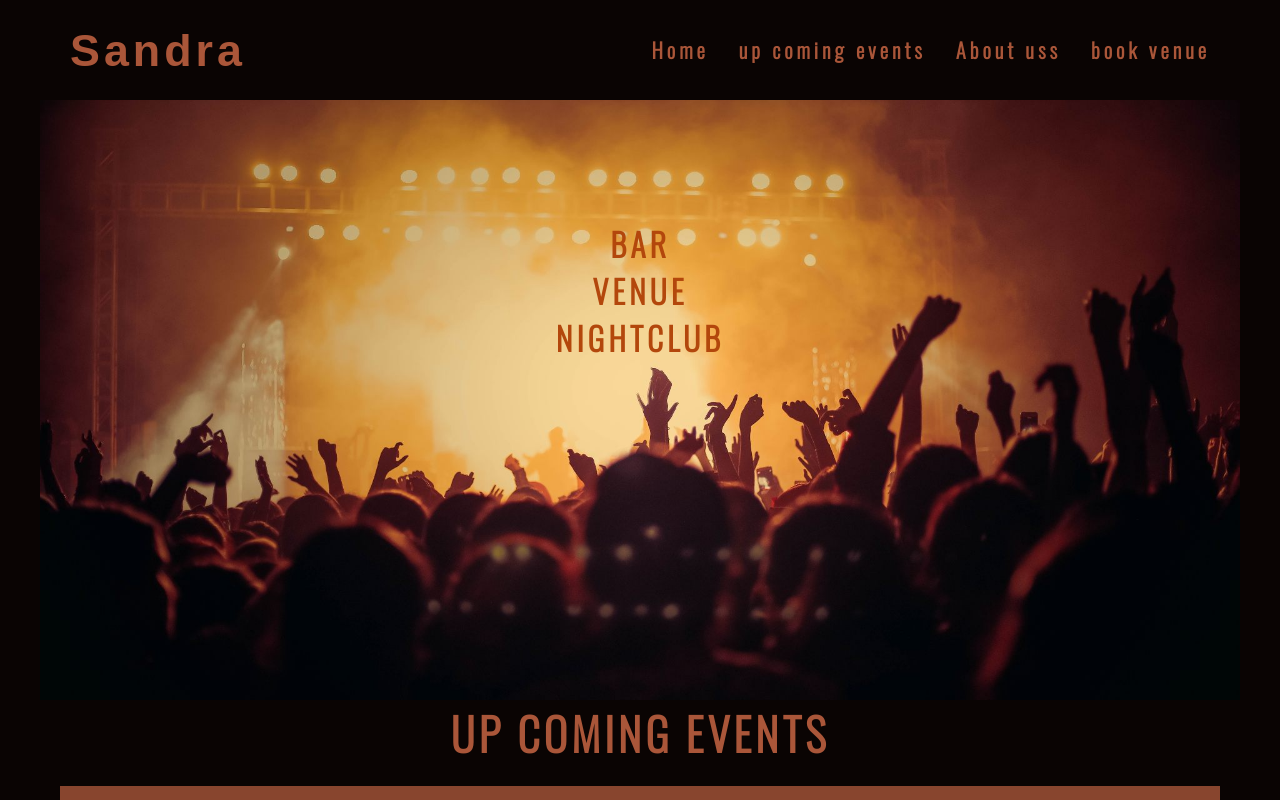
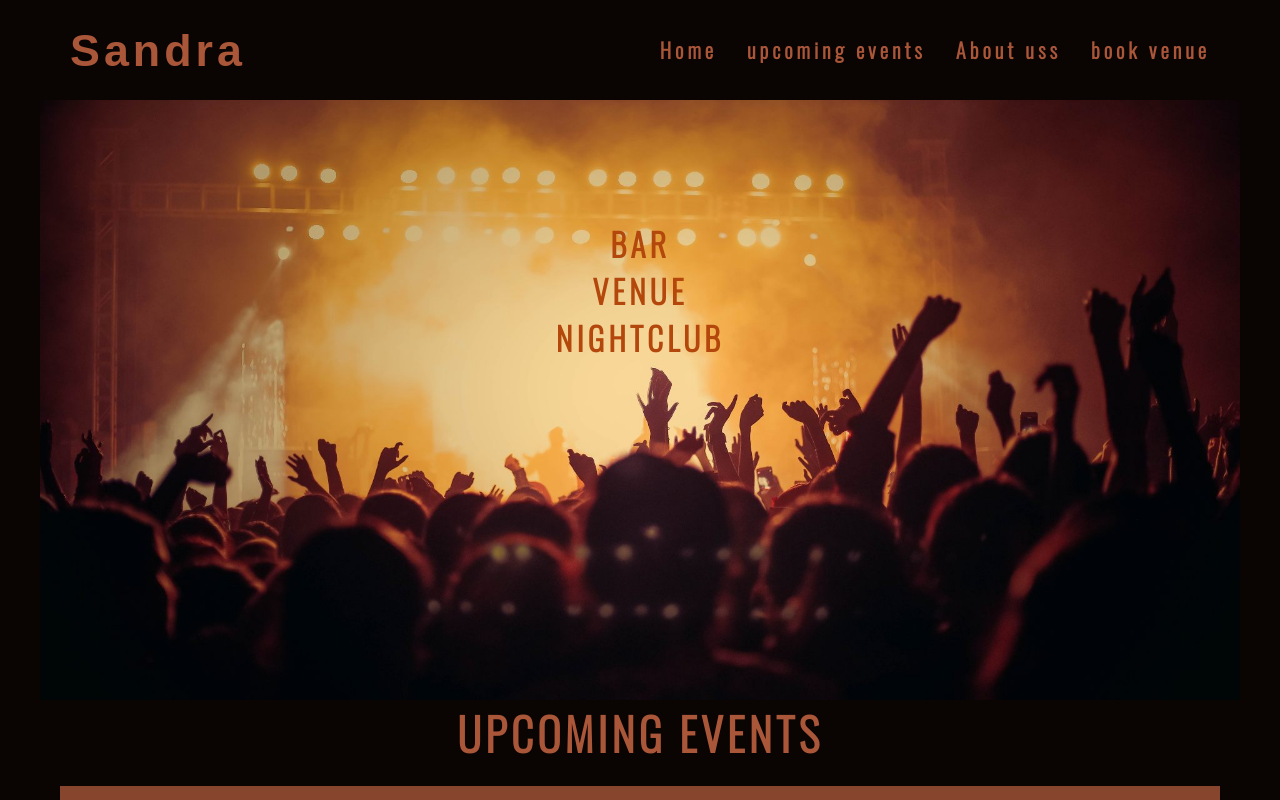
Before and after one commit to Ljunkan22/sandra, a plain HTML site: page index.html in a window 1280 px wide. Shown: the top 800 px of the page. Drawn offline with nearby package versions, Linux system fonts and the light colour scheme; a web font is replaced by a local one.

Commit message:
fix speling and the upcoming event h1 titel to h2

```diff
--- a/assets/css/style.css
+++ b/assets/css/style.css
@@ -125,7 +125,7 @@ header {
     overflow: hidden;
 }
 
-#events h1 {
+#section-title {
     text-align: center;
     background-color: #0A0403;
     color: #AA5639;
--- a/index.html
+++ b/index.html
@@ -23,10 +23,10 @@
                     <a href="book-venue.html">book venue</a>
                 </li>
                 <li>
-                    <a href="about-uss.html">About uss</a>
+                    <a href="about-us.html">About uss</a>
                 </li>
                 <li>
-                    <a href="#events">up coming events</a>
+                    <a href="#events">upcoming events</a>
                 </li>
                 <li>
                     <a href="index.html">Home</a>
@@ -53,7 +53,7 @@
 <!-- up coming events times and dates -->
     <section id="events">
 
-        <h1>Up coming events</h1>
+        <h2 id="section-title">Upcoming events</h2>
 
         <div>
             <img src="assets/images/tatto-event.jpg" alt="tattooer holding tattoogun ">
```
Also changed, not shown: about-us.html (renamed from about-uss.html, +1 -1 lines), book-venue.html (+2 -2 lines).
